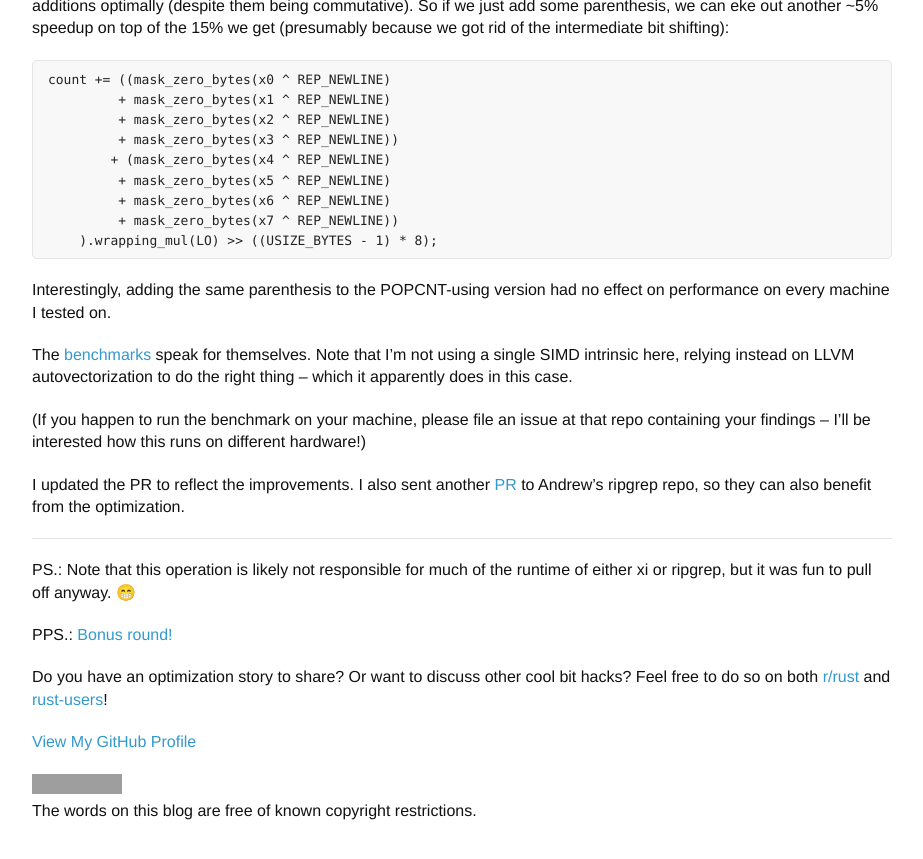
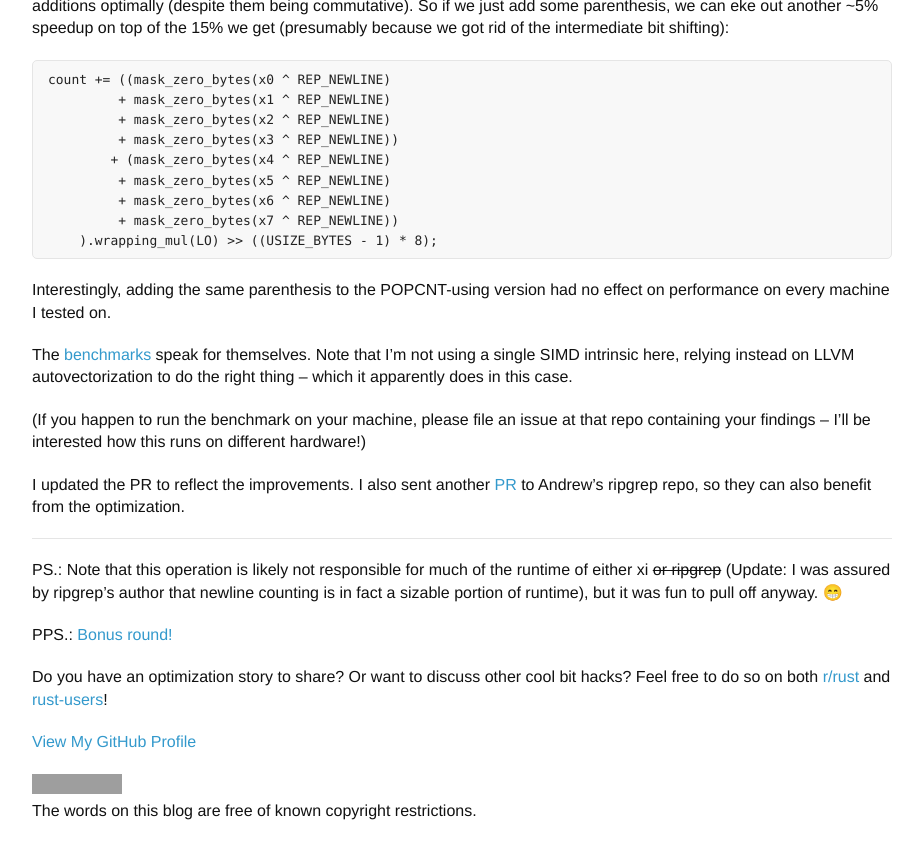
Before and after one commit to llogiq/llogiq.github.io, a Jekyll site: the page built from _posts/2016-09-24-newline.md, in a window 1280 px wide and 900 px high, scrolled down 2278 px. Shown: the top 859 px of the window, without its empty margins (178-1101 px from the left). Built offline with Jekyll 4.4.1, drawn with Linux system fonts in a browser that asks for light colours; grey boxes are pictures that could not be loaded.

Commit message:
clarification about ripgrep runtime

```diff
--- a/_posts/2016-09-24-newline.md
+++ b/_posts/2016-09-24-newline.md
@@ -154,7 +154,9 @@ so they can also benefit from the optimization.
 ----
 
 PS.: Note that this operation is likely not responsible for much of the runtime
-of either xi or ripgrep, but it was fun to pull off anyway. 😁
+of either xi <s>or ripgrep</s> (Update: I was assured by ripgrep's author that
+newline counting is in fact a sizable portion of runtime), but it was fun to
+pull off anyway. 😁
 
 PPS.: [Bonus round!](/2016/09/27/count.html)
 
```
